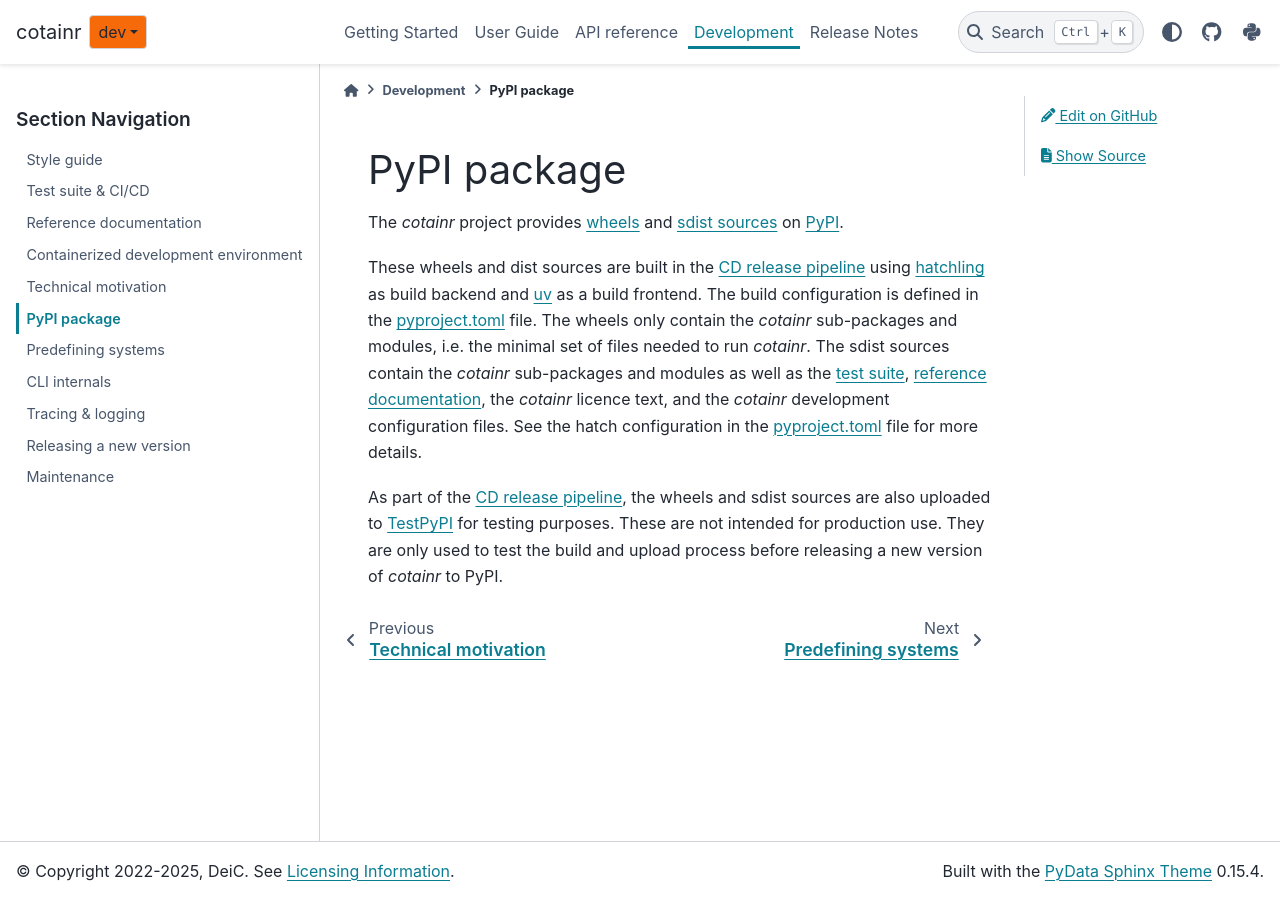
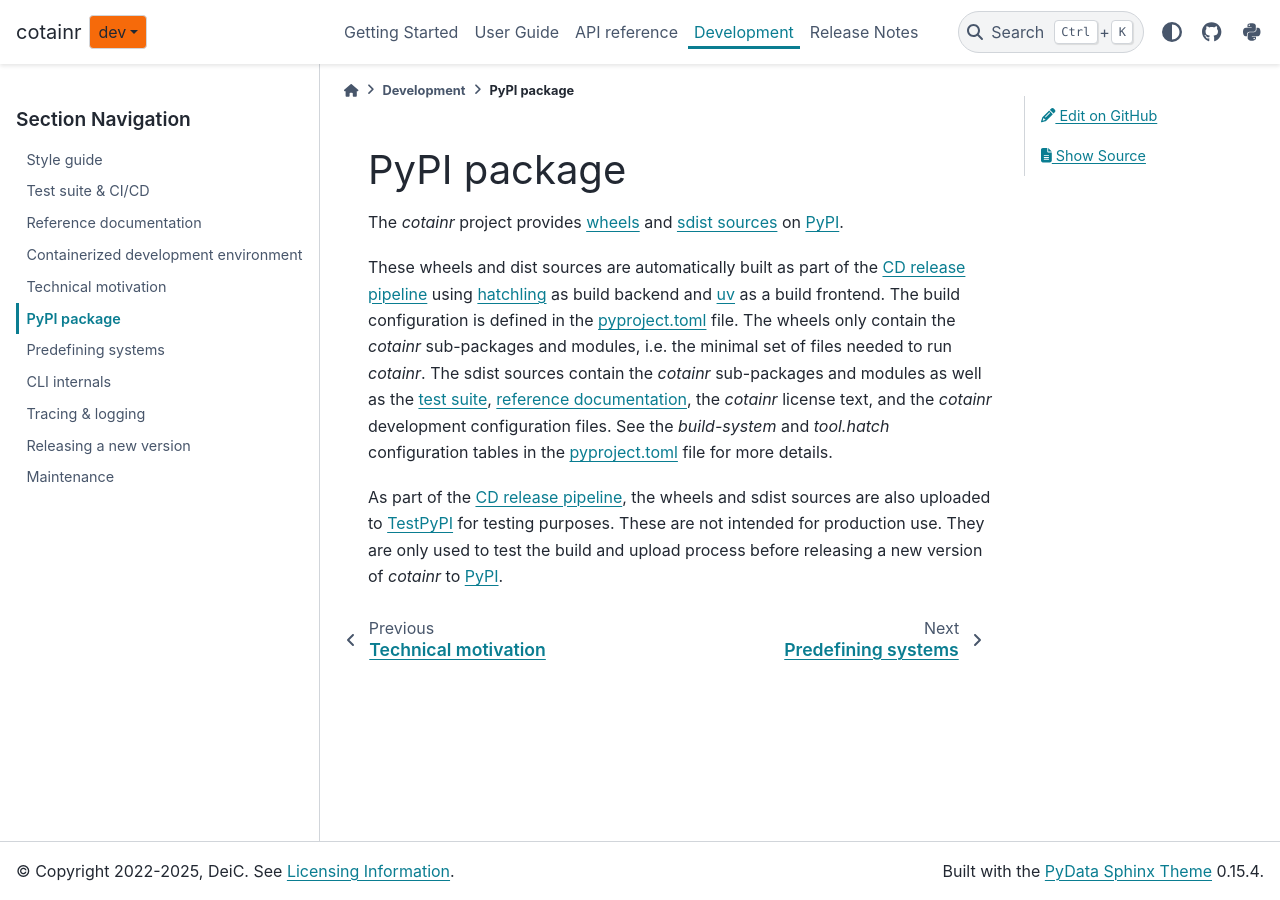
Before and after one commit to DeiC-HPC/cotainr, a Sphinx documentation site: the page built from doc/development/pypi_package.rst, in a window 1280 px wide. Built offline with Sphinx 7.4.7 and the PyData theme 0.15.4, drawn with Linux system fonts in a browser that asks for light colours; pages that are not in the unit, such as notebooks, are missing from menus; the version number could not be read and is left out.

Commit message:
Minor fixes to PyPI package docs.

```diff
--- a/doc/development/pypi_package.rst
+++ b/doc/development/pypi_package.rst
@@ -5,6 +5,6 @@ PyPI package
 
 The `cotainr` project provides `wheels <https://packaging.python.org/en/latest/specifications/binary-distribution-format/>`_ and `sdist sources <https://packaging.python.org/en/latest/specifications/source-distribution/>`_ on `PyPI <https://pypi.org/project/cotainr/>`_.
 
-These wheels and dist sources are built in the :ref:`CD release pipeline <CD_workflows>` using `hatchling <https://hatch.pypa.io/latest/>`_ as build backend and `uv <https://docs.astral.sh/uv/>`_ as a build frontend. The build configuration is defined in the `pyproject.toml <https://github.com/DeiC-HPC/cotainr/blob/main/pyproject.toml>`_ file. The wheels only contain the `cotainr` sub-packages and modules, i.e. the minimal set of files needed to run `cotainr`. The sdist sources contain the `cotainr` sub-packages and modules as well as the :ref:`test suite <test_suite>`, :ref:`reference documentation <reference_docs>`, the `cotainr` licence text, and the `cotainr` development configuration files. See the hatch configuration in the `pyproject.toml <https://github.com/DeiC-HPC/cotainr/blob/main/pyproject.toml>`_ file for more details.
+These wheels and dist sources are automatically built as part of the :ref:`CD release pipeline <CD_workflows>` using `hatchling <https://hatch.pypa.io/latest/>`_ as build backend and `uv <https://docs.astral.sh/uv/>`_ as a build frontend. The build configuration is defined in the `pyproject.toml <https://github.com/DeiC-HPC/cotainr/blob/main/pyproject.toml>`_ file. The wheels only contain the `cotainr` sub-packages and modules, i.e. the minimal set of files needed to run `cotainr`. The sdist sources contain the `cotainr` sub-packages and modules as well as the :ref:`test suite <test_suite>`, :ref:`reference documentation <reference_docs>`, the `cotainr` license text, and the `cotainr` development configuration files. See the `build-system` and `tool.hatch` configuration tables in the `pyproject.toml <https://github.com/DeiC-HPC/cotainr/blob/main/pyproject.toml>`_ file for more details.
 
-As part of the :ref:`CD release pipeline <CD_workflows>`, the wheels and sdist sources are also uploaded to `TestPyPI <https://test.pypi.org/project/cotainr/>`_ for testing purposes. These are not intended for production use. They are only used to test the build and upload process before releasing a new version of `cotainr` to PyPI.
+As part of the :ref:`CD release pipeline <CD_workflows>`, the wheels and sdist sources are also uploaded to `TestPyPI <https://test.pypi.org/project/cotainr/>`_ for testing purposes. These are not intended for production use. They are only used to test the build and upload process before releasing a new version of `cotainr` to `PyPI <https://pypi.org/project/cotainr/>`_.
--- a/doc/getting_started.rst
+++ b/doc/getting_started.rst
@@ -5,7 +5,7 @@ Getting Started
 
 `cotainr` makes it easy to build `Singularity`_/`Apptainer`_ containers for certain :ref:`use cases <use_cases>`. If this is your first time learning about `cotainr`, we encourage you to read the :ref:`motivation for using cotainr <why_cotainr>`.
 
-In order to get started, you can install `cotainr` directly using pip.
+In order to get started, you can install the :ref:`cotainr PyPI package <pypi_package>` directly using pip.
 
 .. code-block:: console
 
```
